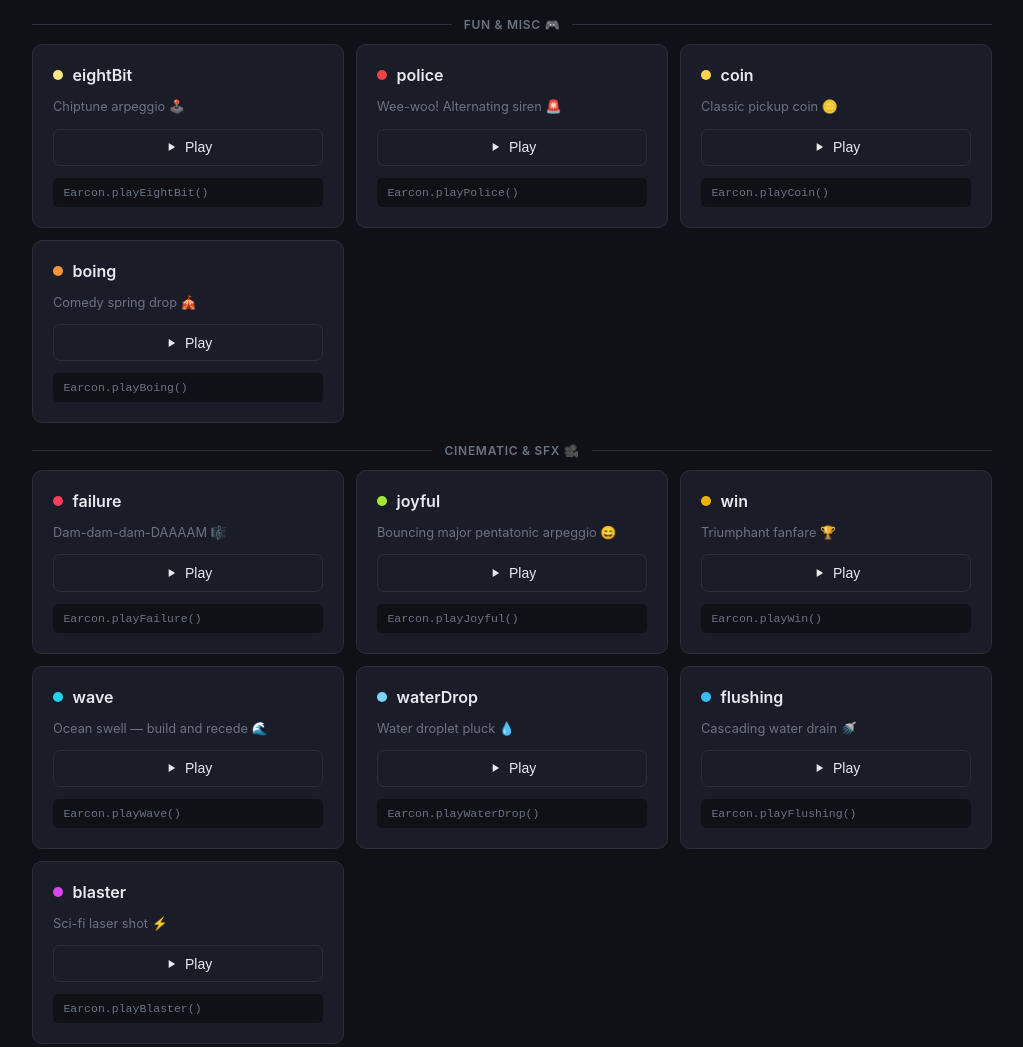
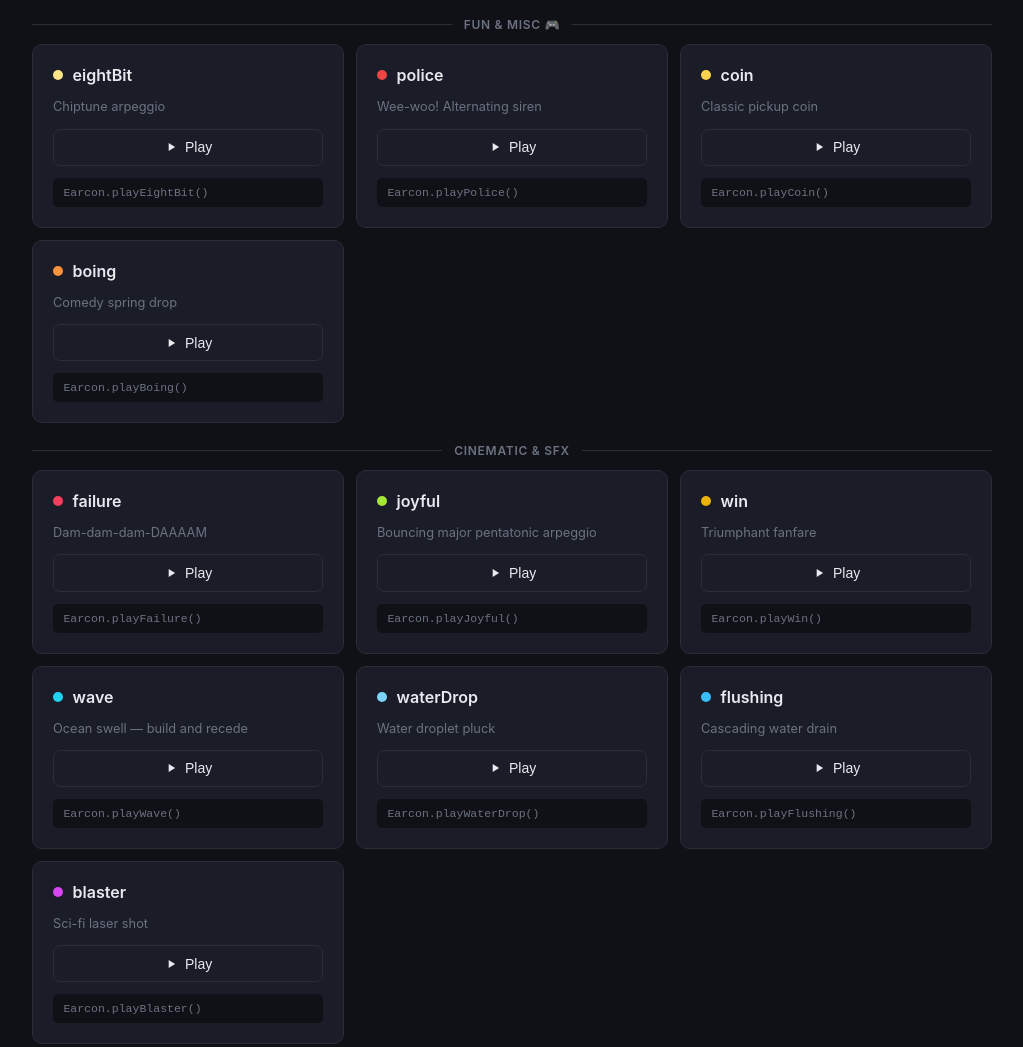
Before and after one commit to smolgroot/earcons, a website: page demo/index.html in a window 1280 px wide. Shown: the part 1158-2205 px from the top of the page, without its empty margins (128-1151 px from the left). Drawn offline with Linux system fonts and the light colour scheme.

Commit message:
feat: enhance README and demo with updated descriptions and logo

```diff
--- a/demo/index.html
+++ b/demo/index.html
@@ -55,7 +55,7 @@
       background: var(--bg);
       color: var(--text);
       min-height: 100vh;
-      padding: 2rem 1rem;
+      padding: 2rem 1rem;12D3KooWBGdvBWs1fVGevyLcQS43Zm4UP3tnLmNyEjczhAhkfADA
     }
 
     header {
@@ -343,17 +343,17 @@
     { name: "upload",       fn: "playUpload",       color: "var(--upload)",       desc: "Ascending sweep — file sent" },
     { name: "download",     fn: "playDownload",     color: "var(--download)",     desc: "Descending sweep — file received" },
     { _divider: "Fun & Misc 🎮" },
-    { name: "eightBit",     fn: "playEightBit",     color: "var(--eightBit)",     desc: "Chiptune arpeggio 🕹️" },
-    { name: "police",       fn: "playPolice",       color: "var(--police)",       desc: "Wee-woo! Alternating siren 🚨" },
-    { name: "coin",         fn: "playCoin",         color: "var(--coin)",         desc: "Classic pickup coin 🪙" },
-    { name: "boing",        fn: "playBoing",        color: "var(--boing)",        desc: "Comedy spring drop 🎪" },    { _divider: "Cinematic & SFX 🎥" },
-    { name: "failure",      fn: "playFailure",     color: "var(--failure)",     desc: "Dam-dam-dam-DAAAAM 🎼" },
-    { name: "joyful",       fn: "playJoyful",      color: "var(--joyful)",      desc: "Bouncing major pentatonic arpeggio 😄" },
-    { name: "win",          fn: "playWin",         color: "var(--win)",         desc: "Triumphant fanfare 🏆" },
-    { name: "wave",         fn: "playWave",        color: "var(--wave)",        desc: "Ocean swell — build and recede 🌊" },
-    { name: "waterDrop",    fn: "playWaterDrop",   color: "var(--waterDrop)",   desc: "Water droplet pluck 💧" },
-    { name: "flushing",     fn: "playFlushing",    color: "var(--flushing)",    desc: "Cascading water drain 🚿" },
-    { name: "blaster",      fn: "playBlaster",     color: "var(--blaster)",     desc: "Sci-fi laser shot ⚡" },
+    { name: "eightBit",     fn: "playEightBit",     color: "var(--eightBit)",     desc: "Chiptune arpeggio" },
+    { name: "police",       fn: "playPolice",       color: "var(--police)",       desc: "Wee-woo! Alternating siren" },
+    { name: "coin",         fn: "playCoin",         color: "var(--coin)",         desc: "Classic pickup coin" },
+    { name: "boing",        fn: "playBoing",        color: "var(--boing)",        desc: "Comedy spring drop" },    { _divider: "Cinematic & SFX" },
+    { name: "failure",      fn: "playFailure",     color: "var(--failure)",     desc: "Dam-dam-dam-DAAAAM" },
+    { name: "joyful",       fn: "playJoyful",      color: "var(--joyful)",      desc: "Bouncing major pentatonic arpeggio" },
+    { name: "win",          fn: "playWin",         color: "var(--win)",         desc: "Triumphant fanfare" },
+    { name: "wave",         fn: "playWave",        color: "var(--wave)",        desc: "Ocean swell — build and recede" },
+    { name: "waterDrop",    fn: "playWaterDrop",   color: "var(--waterDrop)",   desc: "Water droplet pluck" },
+    { name: "flushing",     fn: "playFlushing",    color: "var(--flushing)",    desc: "Cascading water drain" },
+    { name: "blaster",      fn: "playBlaster",     color: "var(--blaster)",     desc: "Sci-fi laser shot" },
   ];
 
   const grid = document.getElementById("grid");
```
Also changed, not shown: README.md, demo/logo.png (added).
